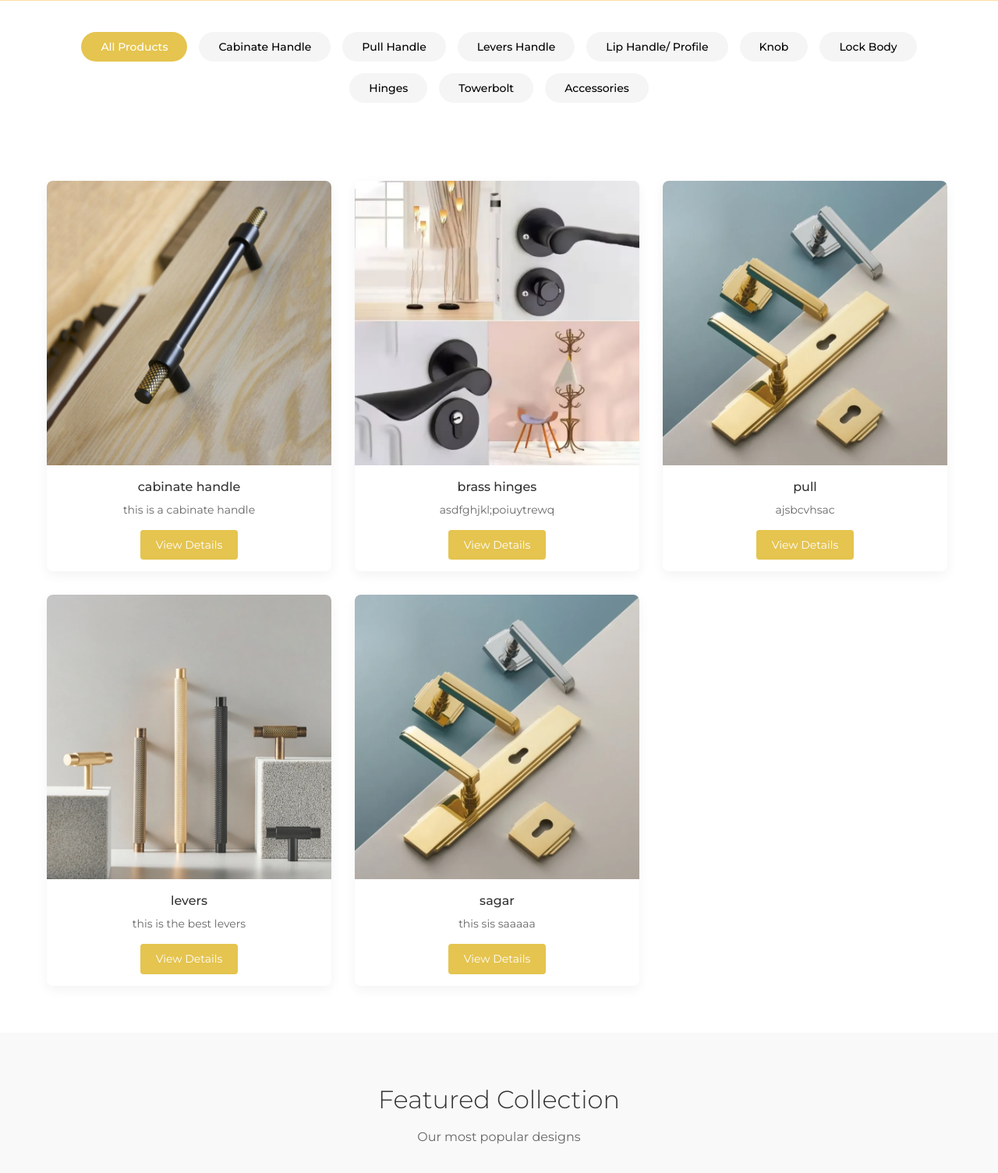
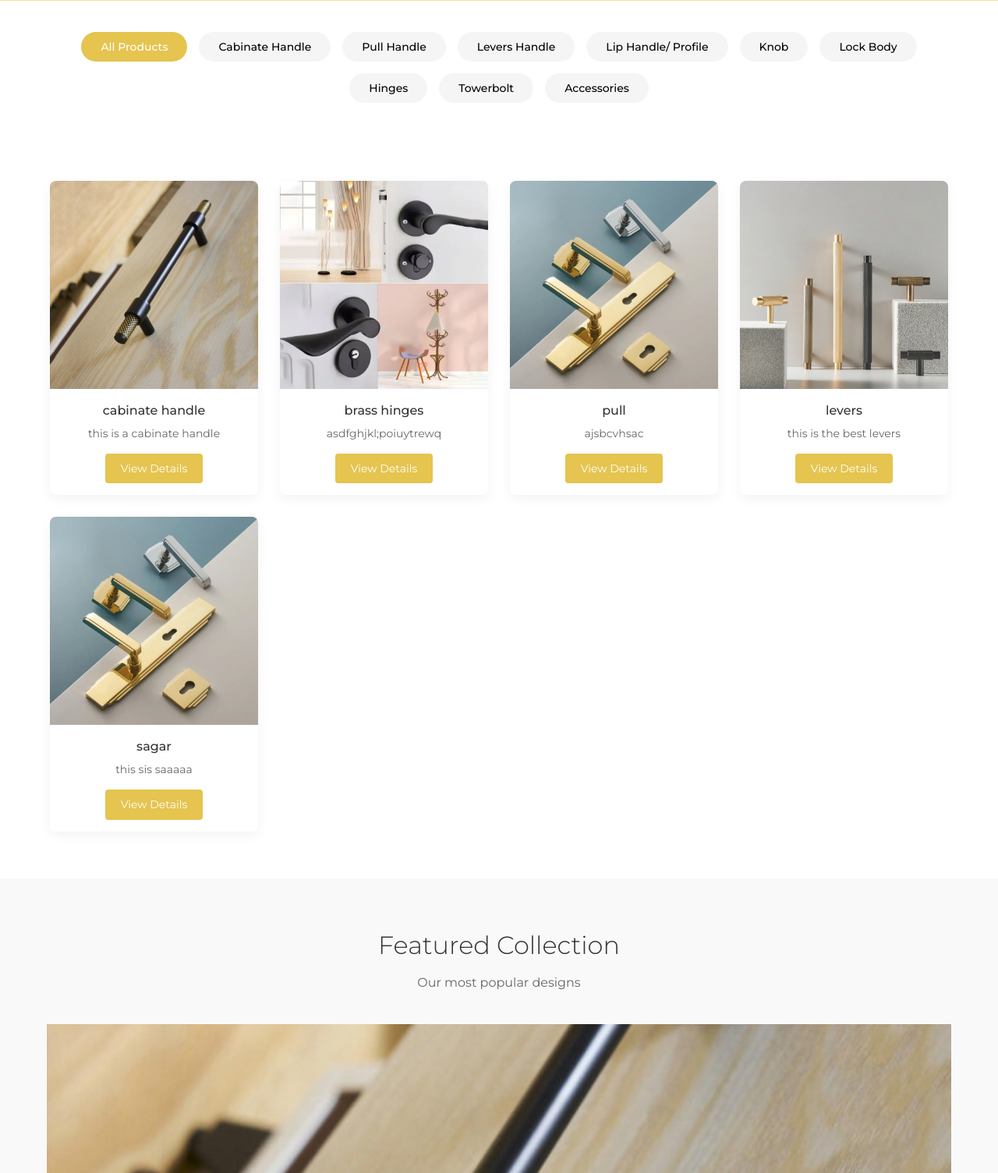
Before and after one commit to savaliyasagar/drv, a Django app: page /collections/ in a window 1280 px wide. Shown: the part 379-1884 px from the top of the page at 78% size. Run offline with Django 5.2, Linux system fonts and the light colour scheme; data comes from the database, SQL or seed files in the repository; both versions use the stored data as it was after the commit.

Commit message:
Initial commit

```diff
--- a/drv/static/css/styles.css
+++ b/drv/static/css/styles.css
@@ -11,6 +11,7 @@ body {
     line-height: 1.6;
     overflow-x: hidden;
 }
+
 /* Poore page ke liye */
 body {
     font-family: 'Montserrat', sans-serif;
@@ -25,6 +26,7 @@ body {
 .category-tabs .tab-btn {
     font-family: 'Montserrat', sans-serif;
 }
+
 /* Gallery Filter section ke liye */
 .gallery-filter {
     font-family: 'Montserrat', sans-serif;
@@ -455,8 +457,9 @@ header .container {
 
 .collection-grid {
     display: grid;
-    grid-template-columns: repeat(auto-fill, minmax(365px, 0fr));
-    gap: 30px;
+    grid-template-columns: repeat(auto-fill, minmax(267px, 0fr));
+    gap: 28px;
+    justify-content: center;
 }
 
 .product-card {
```
Also changed, not shown: drv/db.sqlite3, drv/media/products/banner2_26bszo7.jpg (added), drv/media/products/banner3_2BVAMtQ.jpg (added), drv/media/products/banner4_XZkCLKk.jpg (added).
